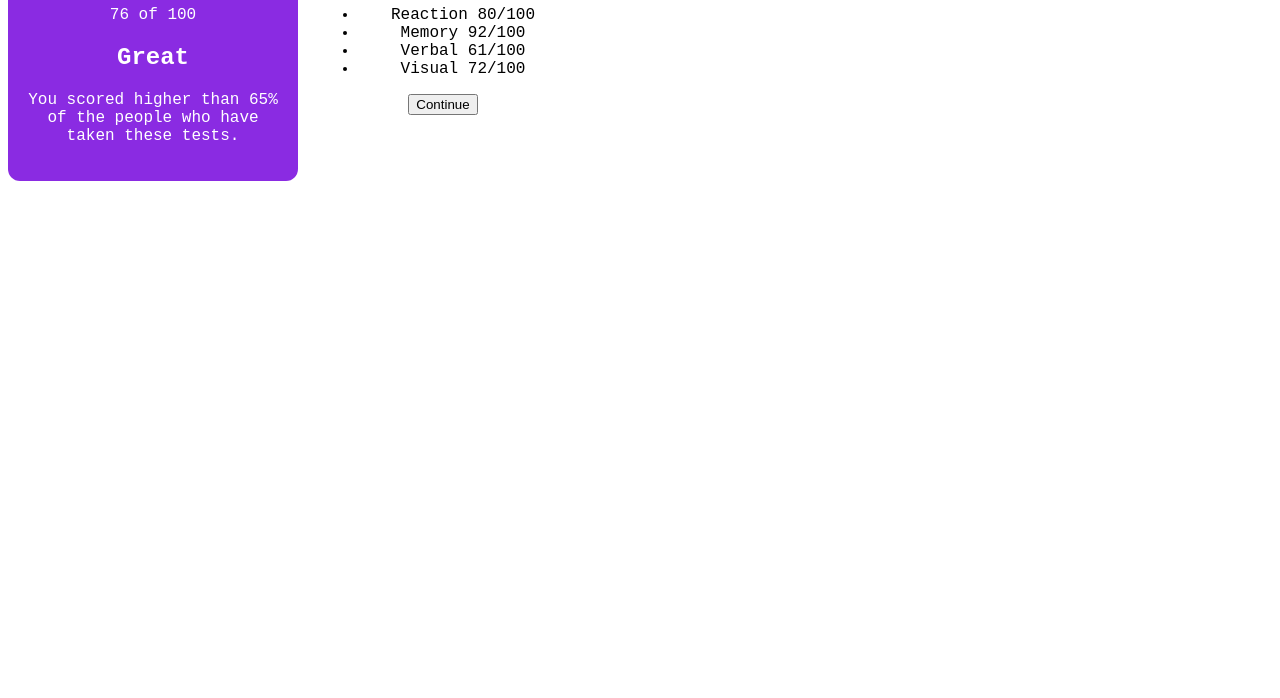
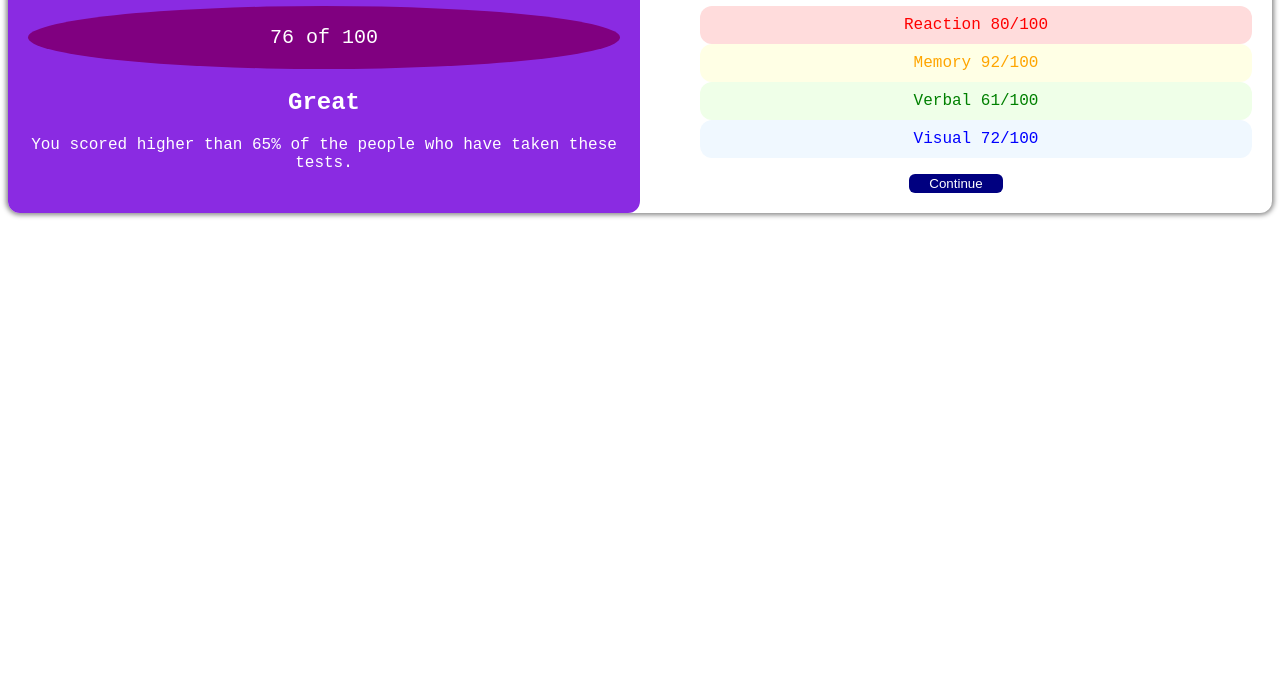
Before and after one commit to kateboyd/week3-day1, a plain HTML site: page index.html in a window 1280 px wide. Shown: the part 102-800 px from the top of the page. Drawn offline with Linux system fonts and the light colour scheme; a script that the page names is missing.

Commit message:
list styling + button animation

```diff
--- a/index.html
+++ b/index.html
@@ -23,7 +23,7 @@
     <div class="container">
         <div class="column result">
             <h1>Your Result</h1>
-            <p>76 of 100</p>
+            <p class="score">76 of 100</p>
             <h2>Great</h2>
             <p>You scored higher than 65% of the people who have taken these tests.</p>
         </div>
--- a/styles.css
+++ b/styles.css
@@ -1,13 +1,22 @@
 .container {
+    display: flex;
+    justify-content: center;
     font-family: 'Courier New', Courier, monospace;
     border-radius: 12px;
+    box-shadow: 0px 0px 5px 2px #888888;
 }
 
 .column {
-    float: left;
-    width: 50%;
-    max-width: 250px;
-    padding: 20px
+    width: 100%;
+    padding: 20px;
+}
+
+.score {
+    font-size: 20px;
+    border-radius: 50%;
+    background: purple;
+    padding-top: 20px;
+    padding-bottom: 20px;
 }
 
 .result {
@@ -21,18 +30,49 @@
     text-align: center;
 }
 
+li {
+    padding: 10px;
+    border-radius: 12px;
+}
+
+ul {
+    list-style-type: none;
+}
+
 .reaction {
-    background-color; #FF0000FF;
+    color: red;
+    background-color: #FFDCDC;
 }
 
 .memory {
-
+    color: orange;
+    background-color: #ffffe5;
 }
 
 .verbal {
-
+    color: green;
+    background-color: #EFFFE8;
 }
 
 .visual {
+    color: blue;
+    background-color: aliceblue;
+}
 
+button {
+    padding-left: 20px;
+    padding-right: 20px;
+    padding-top: 2px;
+    padding-bottom: 2px;
+    border: none;
+    border-radius: 6px;
+    background: navy;
+    color: white;
+	transition: background 2s;
+	transition-delay: 1s;
+	transition-timing-function: ease;
 }
+
+button:hover {
+    background: plum;
+}
```
